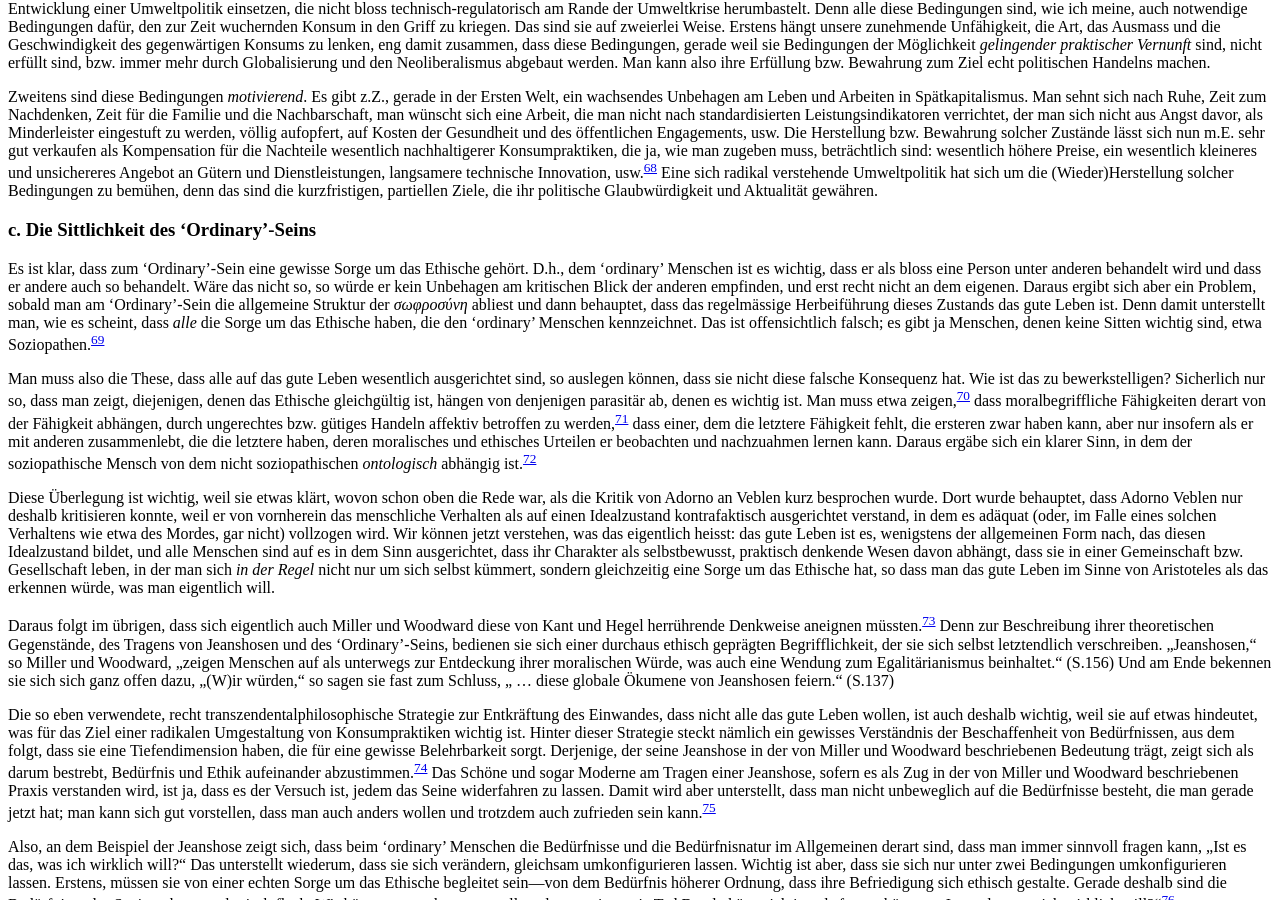
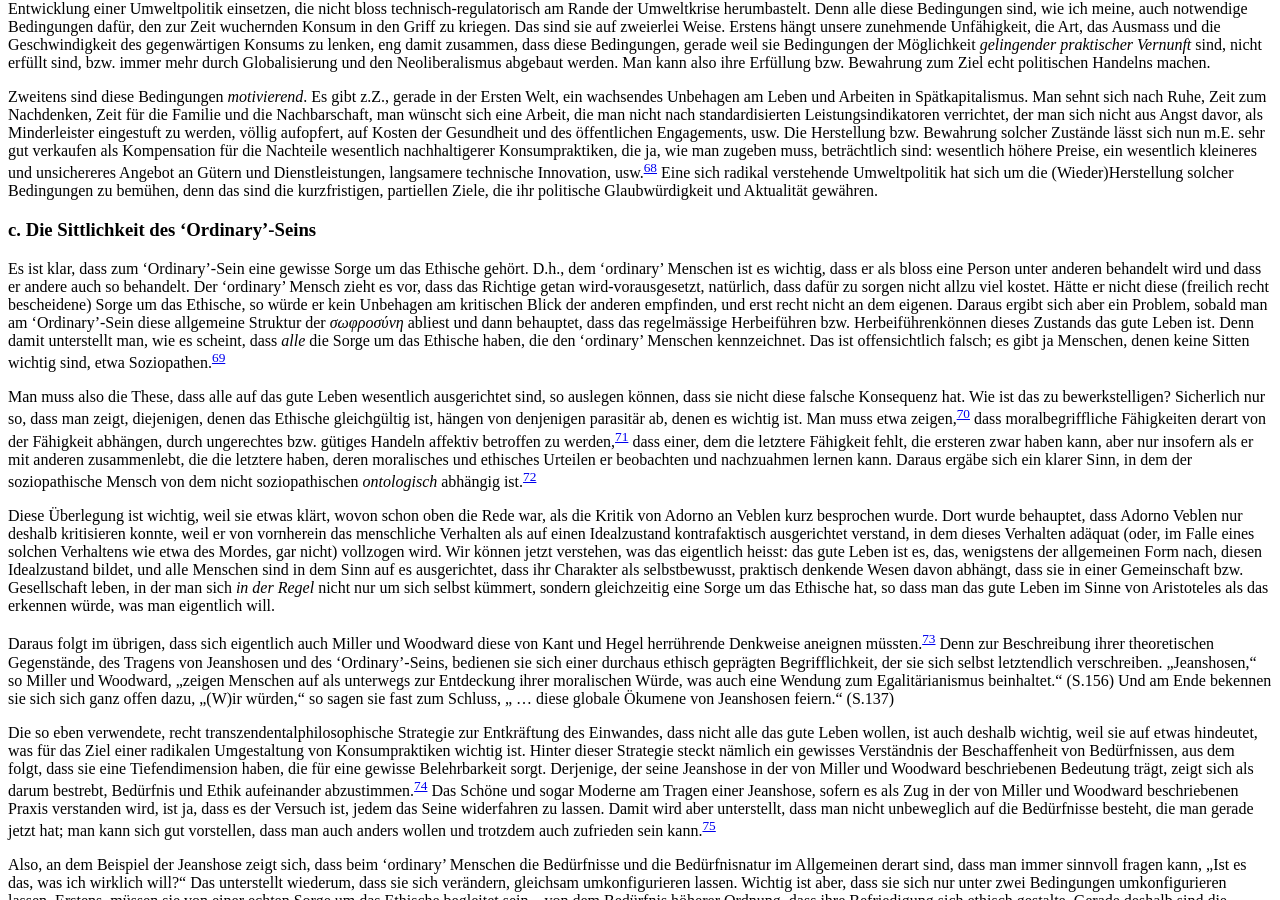
Before and after one commit to klepas/bruins-site, a Jekyll site: the page built from papers/_posts/2013-06-13-The-Struggle-for-the-Ordinary.md, in a window 1280 px wide and 900 px high, scrolled down 11664 px. Built offline with Jekyll 4.4.1, drawn with Linux system fonts in a browser that asks for light colours; nearby versions of some CDN libraries; some web fonts are replaced.

Commit message:
Updated 2013-06-13-The-Struggle-for-the-Ordinary.md

```diff
--- a/papers/_posts/2013-06-13-The-Struggle-for-the-Ordinary.md
+++ b/papers/_posts/2013-06-13-The-Struggle-for-the-Ordinary.md
@@ -224,11 +224,11 @@ Zweitens sind diese Bedingungen _motivierend_. Es gibt z.Z., gerade in der Erste
 
 ### c. Die Sittlichkeit des ‘Ordinary’-Seins
 
-Es ist klar, dass zum ‘Ordinary’-Sein eine gewisse Sorge um das Ethische gehört. D.h., dem ‘ordinary’ Menschen ist es wichtig, dass er als bloss eine Person unter anderen behandelt wird und dass er andere auch so behandelt. Wäre das nicht so, so würde er kein Unbehagen am kritischen Blick der anderen empfinden, und erst recht nicht an dem eigenen. Daraus ergibt sich aber ein Problem, sobald man am ‘Ordinary’-Sein die allgemeine Struktur der _σωφροσύνη_ abliest und dann behauptet, dass das regelmässige Herbeiführung dieses Zustands das gute Leben ist. Denn damit unterstellt man, wie es scheint, dass _alle_ die Sorge um das Ethische haben, die den ‘ordinary’ Menschen kennzeichnet. Das ist offensichtlich falsch; es gibt ja Menschen, denen keine Sitten wichtig sind, etwa Soziopathen.[^69]
+Es ist klar, dass zum ‘Ordinary’-Sein eine gewisse Sorge um das Ethische gehört. D.h., dem ‘ordinary’ Menschen ist es wichtig, dass er als bloss eine Person unter anderen behandelt wird und dass er andere auch so behandelt. Der ‘ordinary’ Mensch zieht es vor, dass das Richtige getan wird-vorausgesetzt, natürlich, dass dafür zu sorgen nicht allzu viel kostet. Hätte er nicht diese (freilich recht bescheidene) Sorge um das Ethische, so würde er kein Unbehagen am kritischen Blick der anderen empfinden, und erst recht nicht an dem eigenen. Daraus ergibt sich aber ein Problem, sobald man am ‘Ordinary’-Sein diese allgemeine Struktur der _σωφροσύνη_ abliest und dann behauptet, dass das regelmässige Herbeiführen bzw. Herbeiführenkönnen dieses Zustands das gute Leben ist. Denn damit unterstellt man, wie es scheint, dass _alle_ die Sorge um das Ethische haben, die den ‘ordinary’ Menschen kennzeichnet. Das ist offensichtlich falsch; es gibt ja Menschen, denen keine Sitten wichtig sind, etwa Soziopathen.[^69]
 
 Man muss also die These, dass alle auf das gute Leben wesentlich ausgerichtet sind, so auslegen können, dass sie nicht diese falsche Konsequenz hat. Wie ist das zu bewerkstelligen? Sicherlich nur so, dass man zeigt, diejenigen, denen das Ethische gleichgültig ist, hängen von denjenigen parasitär ab, denen es wichtig ist. Man muss etwa zeigen,[^70] dass moralbegriffliche Fähigkeiten derart von der Fähigkeit abhängen, durch ungerechtes bzw. gütiges Handeln affektiv betroffen zu werden,[^71] dass einer, dem die letztere Fähigkeit fehlt, die ersteren zwar haben kann, aber nur insofern als er mit anderen zusammenlebt, die die letztere haben, deren moralisches und ethisches Urteilen er beobachten und nachzuahmen lernen kann. Daraus ergäbe sich ein klarer Sinn, in dem der soziopathische Mensch von dem nicht soziopathischen _ontologisch_ abhängig ist.[^72]
 
-Diese Überlegung ist wichtig, weil sie etwas klärt, wovon schon oben die Rede war, als die Kritik von Adorno an Veblen kurz besprochen wurde. Dort wurde behauptet, dass Adorno Veblen nur deshalb kritisieren konnte, weil er von vornherein das menschliche Verhalten als auf einen Idealzustand kontrafaktisch ausgerichtet verstand, in dem es adäquat (oder, im Falle eines solchen Verhaltens wie etwa des Mordes, gar nicht) vollzogen wird. Wir können jetzt verstehen, was das eigentlich heisst: das gute Leben ist es, wenigstens der allgemeinen Form nach, das diesen Idealzustand bildet, und alle Menschen sind auf es in dem Sinn ausgerichtet, dass ihr Charakter als selbstbewusst, praktisch denkende Wesen davon abhängt, dass sie in einer Gemeinschaft bzw. Gesellschaft leben, in der man sich _in der Regel_ nicht nur um sich selbst kümmert, sondern gleichzeitig eine Sorge um das Ethische hat, so dass man das gute Leben im Sinne von Aristoteles als das erkennen würde, was man eigentlich will.
+Diese Überlegung ist wichtig, weil sie etwas klärt, wovon schon oben die Rede war, als die Kritik von Adorno an Veblen kurz besprochen wurde. Dort wurde behauptet, dass Adorno Veblen nur deshalb kritisieren konnte, weil er von vornherein das menschliche Verhalten als auf einen Idealzustand kontrafaktisch ausgerichtet verstand, in dem dieses Verhalten adäquat (oder, im Falle eines solchen Verhaltens wie etwa des Mordes, gar nicht) vollzogen wird. Wir können jetzt verstehen, was das eigentlich heisst: das gute Leben ist es, das, wenigstens der allgemeinen Form nach, diesen Idealzustand bildet, und alle Menschen sind in dem Sinn auf es ausgerichtet, dass ihr Charakter als selbstbewusst, praktisch denkende Wesen davon abhängt, dass sie in einer Gemeinschaft bzw. Gesellschaft leben, in der man sich _in der Regel_ nicht nur um sich selbst kümmert, sondern gleichzeitig eine Sorge um das Ethische hat, so dass man das gute Leben im Sinne von Aristoteles als das erkennen würde, was man eigentlich will.
 
 Daraus folgt im übrigen, dass sich eigentlich auch Miller und Woodward diese von Kant und Hegel herrührende Denkweise aneignen müssten.[^73] Denn zur Beschreibung ihrer theoretischen Gegenstände, des Tragens von Jeanshosen und des ‘Ordinary’-Seins, bedienen sie sich einer durchaus ethisch geprägten Begrifflichkeit, der sie sich selbst letztendlich verschreiben. „Jeanshosen,“ so Miller und Woodward, „zeigen Menschen auf als unterwegs zur Entdeckung ihrer moralischen Würde, was auch eine Wendung zum Egalitärianismus beinhaltet.“ (S.156) Und am Ende bekennen sie sich sich ganz offen dazu, „(W)ir würden,“ so sagen sie fast zum Schluss, „ ... diese globale Ökumene von Jeanshosen feiern.“ (S.137)
 
```
